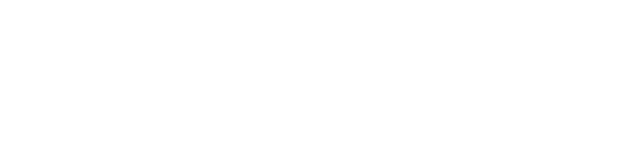
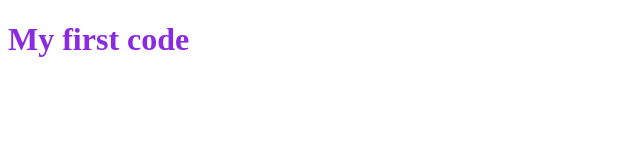
Before and after one commit to BasirAhmedMia/my-second-github-repo, a plain HTML site: page index.html in a window 1280 px wide. Shown: the whole page, without its empty margins (0-640 px from the left). Drawn offline with Linux system fonts and the light colour scheme.

Commit message:
third commit

```diff
--- a/css/style.css
+++ b/css/style.css
@@ -0,0 +1,3 @@
+.h-tag{
+    color: blueviolet;
+}
--- a/index.html
+++ b/index.html
@@ -4,10 +4,11 @@
     <meta charset="UTF-8">
     <meta name="viewport" content="width=device-width, initial-scale=1.0">
     <title>my second github project</title>
+    <link rel="stylesheet" href="css/style.css">
 </head>
 <body>
-    <h1>
-
+    <h1 class="h-tag">
+     My first code
     </h1>
 </body>
 </html>
```
